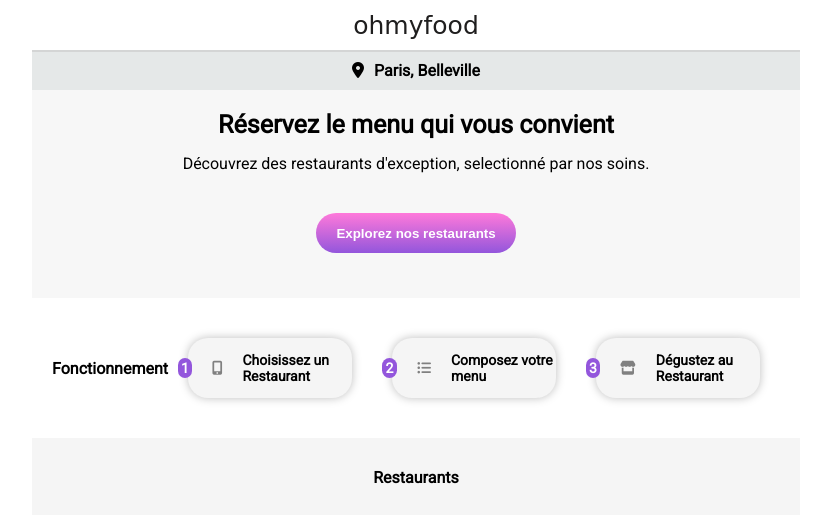
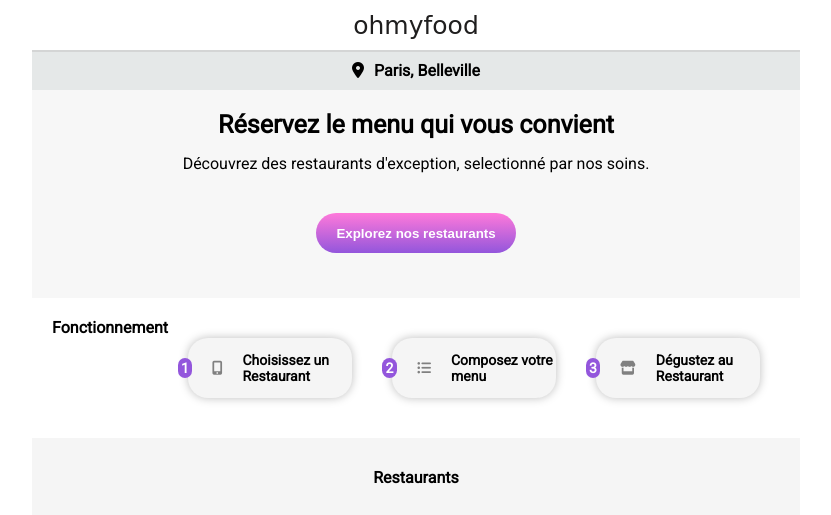
Before and after one commit to olivierwebdev/OlivierAtangana_3_11012022, a website: page index.html in a window 1280 px wide. Shown: the top 515 px of the page, without its empty margins (224-1055 px from the left). Drawn offline with Linux system fonts and the light colour scheme; a web font is replaced by a local one.

Commit message:
test2 centrage titre fonctionnement desktop version

```diff
--- a/index.html
+++ b/index.html
@@ -44,7 +44,7 @@
     </header>
     <article>
         <ul class="fonctionnement">
-            <li class="centerTitleDesktop"><strong>Fonctionnement</strong></li>
+            <li><strong>Fonctionnement</strong></li>
             <li class="choix"><div class="nombre">1</div>
                 <div class="icon"><i class="fas fa-mobile-alt"></i></div>
                 <div>Choisissez un Restaurant</div>
--- a/sass/main.scss
+++ b/sass/main.scss
@@ -637,11 +637,7 @@
 
     .fonctionnement{
         display: flex;
-        align-items: center;
 
-    }
-    .centerTitleDesktop{
-        text-align: center;
     }
     .choix{
         width: 70%;
```
Also changed, not shown: CSS/style.css, 1 other file.
